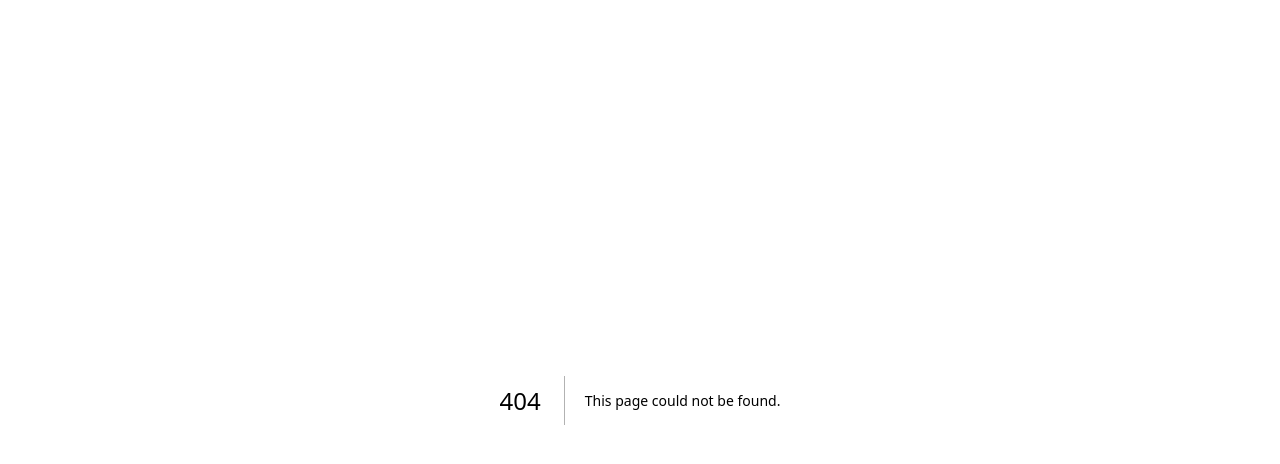
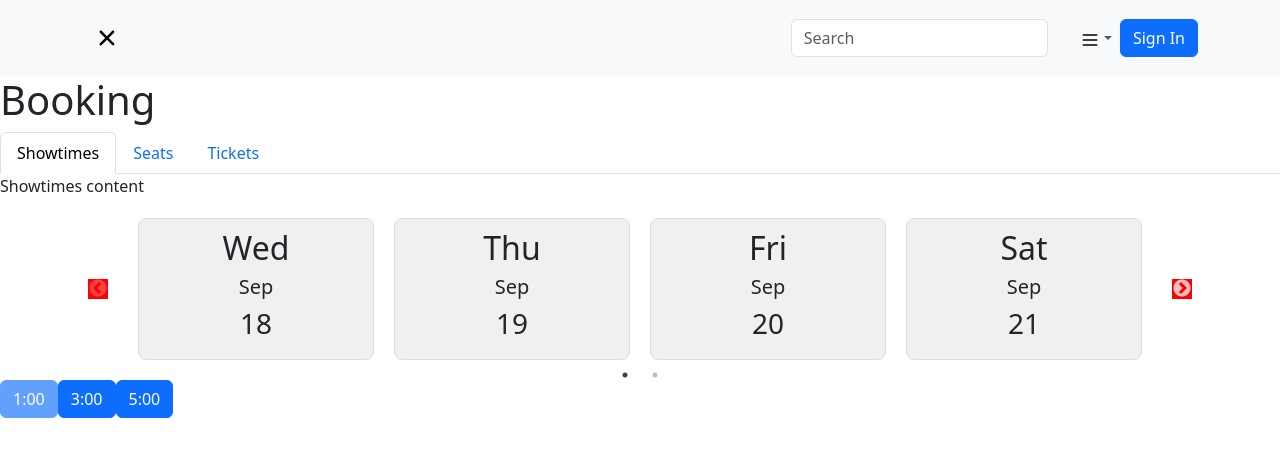
Before and after one commit to JeffreyJ02/cinema_proj, a Next.js app: page /booking in a window 1280 px wide. Before the commit this address had no page. Shown: the top 464 px of the page. Built offline with nearby package versions, Linux system fonts and the light colour scheme.

Commit message:
Began booking user flow, created datecard comp that creates datecard object with date object, date carousel, and showtime buttons

```diff
--- a/package.json
+++ b/package.json
@@ -9,7 +9,12 @@
     "lint": "next lint"
   },
   "dependencies": {
+    "@emotion/react": "^11.13.3",
+    "@emotion/styled": "^11.13.0",
+    "@fontsource/roboto": "^5.1.0",
+    "@mui/material": "^6.1.1",
     "bootstrap": "^5.3.3",
+    "bootstrap-icons": "^1.11.3",
     "next": "14.2.10",
     "react": "^18",
     "react-bootstrap": "^2.10.4",
--- /dev/null
+++ b/src/app/booking/page.js
@@ -0,0 +1,95 @@
+'use client'
+{/* use client, components are server*/}
+
+import React, { useState } from 'react';
+import CustomNavbar from '../components/CustomNavbar';
+import DateCarousel from '../components/DateCarousel';
+import ShowtimeButtons from '../components/ShowtimeButtons';
+import BookingTabs from '../components/BookingTabs';
+
+export default function Home() {
+    const [activeTab, setActiveTab] = useState('home');
+
+    const handleTabClick = (tab) => {
+        setActiveTab(tab);
+    };
+
+    return (
+        <div>
+            <CustomNavbar />
+            <h1>Booking</h1>
+            <>
+                <ul className="nav nav-tabs" id="myTab" role="tablist">
+                    <li className="nav-item" role="presentation">
+                        <button
+                            className={`nav-link ${activeTab === 'home' ? 'active' : ''}`}
+                            id="home-tab"
+                            type="button"
+                            role="tab"
+                            aria-controls="home"
+                            aria-selected={activeTab === 'home'}
+                            onClick={() => handleTabClick('home')}
+                        >
+                            Showtimes
+                        </button>
+                    </li>
+                    <li className="nav-item" role="presentation">
+                        <button
+                            className={`nav-link ${activeTab === 'profile' ? 'active' : ''}`}
+                            id="profile-tab"
+                            type="button"
+                            role="tab"
+                            aria-controls="profile"
+                            aria-selected={activeTab === 'profile'}
+                            onClick={() => handleTabClick('profile')}
+                        >
+                            Seats
+                        </button>
+                    </li>
+                    <li className="nav-item" role="presentation">
+                        <button
+                            className={`nav-link ${activeTab === 'contact' ? 'active' : ''}`}
+                            id="contact-tab"
+                            type="button"
+                            role="tab"
+                            aria-controls="contact"
+                            aria-selected={activeTab === 'contact'}
+                            onClick={() => handleTabClick('contact')}
+                        >
+                            Tickets
+                        </button>
+                    </li>
+                </ul>
+                <div className="tab-content" id="myTabContent">
+                    {/* Conditionally render content based on the active tab */}
+                    <div
+                        className={`tab-pane fade ${activeTab === 'home' ? 'show active' : ''}`}
+                        id="home"
+                        role="tabpanel"
+                        aria-labelledby="home-tab"
+                    >
+                        Showtimes content
+                        <DateCarousel />
+                        <ShowtimeButtons />
+                    </div>
+                    <div
+                        className={`tab-pane fade ${activeTab === 'profile' ? 'show active' : ''}`}
+                        id="profile"
+                        role="tabpanel"
+                        aria-labelledby="profile-tab"
+                    >
+                        Profile Content
+                    </div>
+                    <div
+                        className={`tab-pane fade ${activeTab === 'contact' ? 'show active' : ''}`}
+                        id="contact"
+                        role="tabpanel"
+                        aria-labelledby="contact-tab"
+                    >
+                        Contact Content
+                    </div>
+                </div>
+            </>
+        </div>
+    );
+}
--- /dev/null
+++ b/src/app/components/DateCard.js
@@ -0,0 +1,11 @@
+import React from 'react';
+
+export default function DateCard( {current} ) {
+    return (
+        <div className='card'>
+            <h2>{current.toLocaleDateString('en-US', {weekday: 'short'})}</h2>  {/* Shortened weekday */}
+            <h5>{current.toLocaleDateString('en-US', {month: 'short'})}</h5>    {/* Shortened month */}
+            <h3>{current.getDate()}</h3>                                  {/* Day of the month */}
+        </div>
+    );
+};
--- /dev/null
+++ b/src/app/components/DateCarousel.css
@@ -0,0 +1,27 @@
+.slider-container {
+    max-width: 80%;
+    margin: 0 auto;
+    padding: 20px 0;
+    position: relative;
+  }
+
+  .card {
+    padding: 10px;
+    margin: 0 10px;
+    background: #f0f0f0;
+    border: 1px solid #ddd;
+    text-align: center;
+    border-radius: 8px;
+  }
+
+  .slick-arrow {
+    z-index: 2;
+  }
+
+  .slick-prev {
+    left: -40px !important;
+  }
+
+  .slick-next {
+    right: -40px !important;
+  }
--- /dev/null
+++ b/src/app/components/DateCarousel.js
@@ -0,0 +1,82 @@
+import React from 'react';
+import Slider from 'react-slick';
+import 'slick-carousel/slick/slick.css';
+import 'slick-carousel/slick/slick-theme.css';
+import styles from './DateCarousel.css';
+import next from 'next';
+import DateCard from './DateCard';
+
+function SwipeToSlide() {
+    // Settings from https://react-slick.neostack.com/docs/example/responsive
+  var settings = {
+    dots: true,
+    infinite: false,
+    speed: 500,
+    slidesToShow: 4,
+    slidesToScroll: 4,
+    initialSlide: 0,
+    nextArrow: <Arrow />,
+    prevArrow: <Arrow />,
+    responsive: [
+      {
+        breakpoint: 1024,
+        settings: {
+          slidesToShow: 3,
+          slidesToScroll: 3,
+          infinite: true,
+          dots: true
+        }
+      },
+      {
+        breakpoint: 600,
+        settings: {
+          slidesToShow: 2,
+          slidesToScroll: 2,
+          initialSlide: 2
+        }
+      },
+      {
+        breakpoint: 480,
+        settings: {
+          slidesToShow: 1,
+          slidesToScroll: 1
+        }
+      }
+    ]
+  };
+
+  // Placeholder array of dates, today, tomorrow, day after tomorrow, etc
+  const pDates = [
+    new Date(),
+    new Date(new Date().setDate(new Date().getDate() + 1)),
+    new Date(new Date().setDate(new Date().getDate() + 2)),
+    new Date(new Date().setDate(new Date().getDate() + 3)),
+    new Date(new Date().setDate(new Date().getDate() + 4)),
+    new Date(new Date().setDate(new Date().getDate() + 5)),
+    new Date(new Date().setDate(new Date().getDate() + 6)),
+  ];
+
+  function Arrow(props) {
+    const { className, style, onClick } = props;
+    return (
+      <div
+        className={className}
+        style={{ ...style, display: 'block', background: 'red', right: '-25px' }}
+        onClick={onClick}
+      />
+    );
+  }
+
+  return (
+    <div className="slider-container">
+      <Slider {...settings}>
+        {/* Map through the placeholder dates and create a DateCard for each */}
+      {pDates.map((date, index) => (
+                <DateCard key={index} current={date}/>
+                ))}
+      </Slider>
+    </div>
+  );
+}
+
+export default SwipeToSlide;
--- /dev/null
+++ b/src/app/components/ShowtimeButtons.js
@@ -0,0 +1,13 @@
+import React from 'react';
+
+function ShowtimeButtons() {
+    return (
+        <div>
+            {/* Sample button list TODO make dynamic */}
+            <button class="btn btn-primary" data-bs-toggle="button" disabled type="button">1:00</button>
+            <button class="btn btn-primary" data-bs-toggle="button" type="button">3:00</button>
+            <button class="btn btn-primary" data-bs-toggle="button" type="button">5:00</button>
+        </div>
+    );
+};
+export default ShowtimeButtons;
--- a/src/app/components/YoutubeEmbed.js
+++ b/src/app/components/YoutubeEmbed.js
@@ -1,6 +1,7 @@
 import React from "react";
 import PropTypes from "prop-types";
 
+{/* YoutubeEmbed component, used in MovieCard, used from https://dev.to/bravemaster619/simplest-way-to-embed-a-youtube-video-in-your-react-app-3bk2*/}
 const YoutubeEmbed = ({ trailerLink }) => (
   <div className="video-responsive">
     <iframe
--- a/src/app/globals.css
+++ b/src/app/globals.css
@@ -1,6 +1,3 @@
-@tailwind base;
-@tailwind components;
-@tailwind utilities;
 
 :root {
   --background: #ffffff;
--- a/src/app/layout.js
+++ b/src/app/layout.js
@@ -3,6 +3,11 @@ import "./globals.css";
 import 'bootstrap/dist/css/bootstrap.min.css';
 import 'slick-carousel/slick/slick.css';
 import 'slick-carousel/slick/slick-theme.css';
+import '@fontsource/roboto/300.css';
+import '@fontsource/roboto/400.css';
+import '@fontsource/roboto/500.css';
+import '@fontsource/roboto/700.css';
+
 
 const geistSans = localFont({
   src: "./fonts/GeistVF.woff",
```
Also changed, not shown: 1 other file (tests, documents, lock files or other folders).
